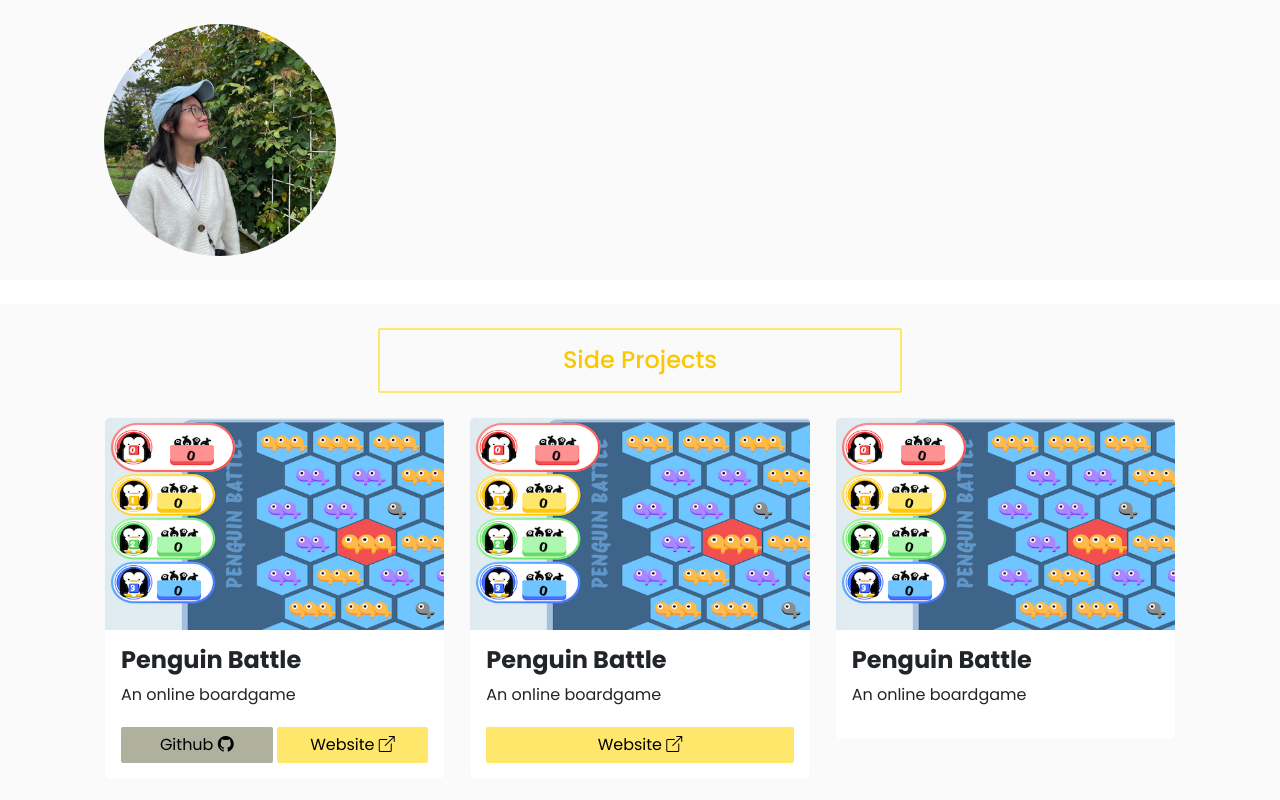
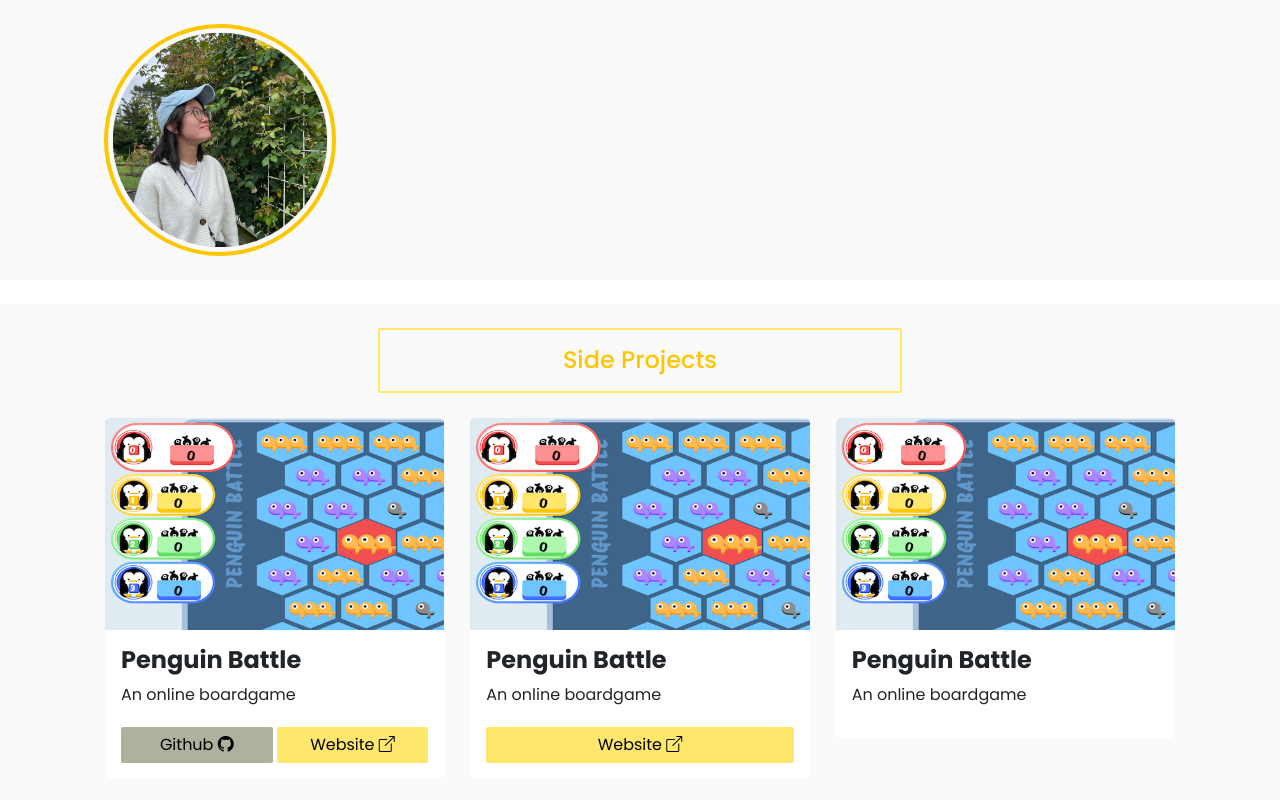
Before and after one commit to yuhueilee/wendyfolio, a React (Create React App) app: page / in a window 1280 px wide. Shown: the top 800 px of the page. Built offline with nearby package versions, Linux system fonts and the light colour scheme.

Commit message:
Add border to profile image

```diff
--- a/src/components/introduction/index.scss
+++ b/src/components/introduction/index.scss
@@ -2,6 +2,9 @@
 
 .profile {
     object-fit: cover;
+    background: $colorYellowPrimary content-box;
+    border: solid 0.3em $colorYellowPrimary;
+    padding: 0.3em;
 
     @include media-breakpoint-down(sm) {
         @include size(170px);
```
